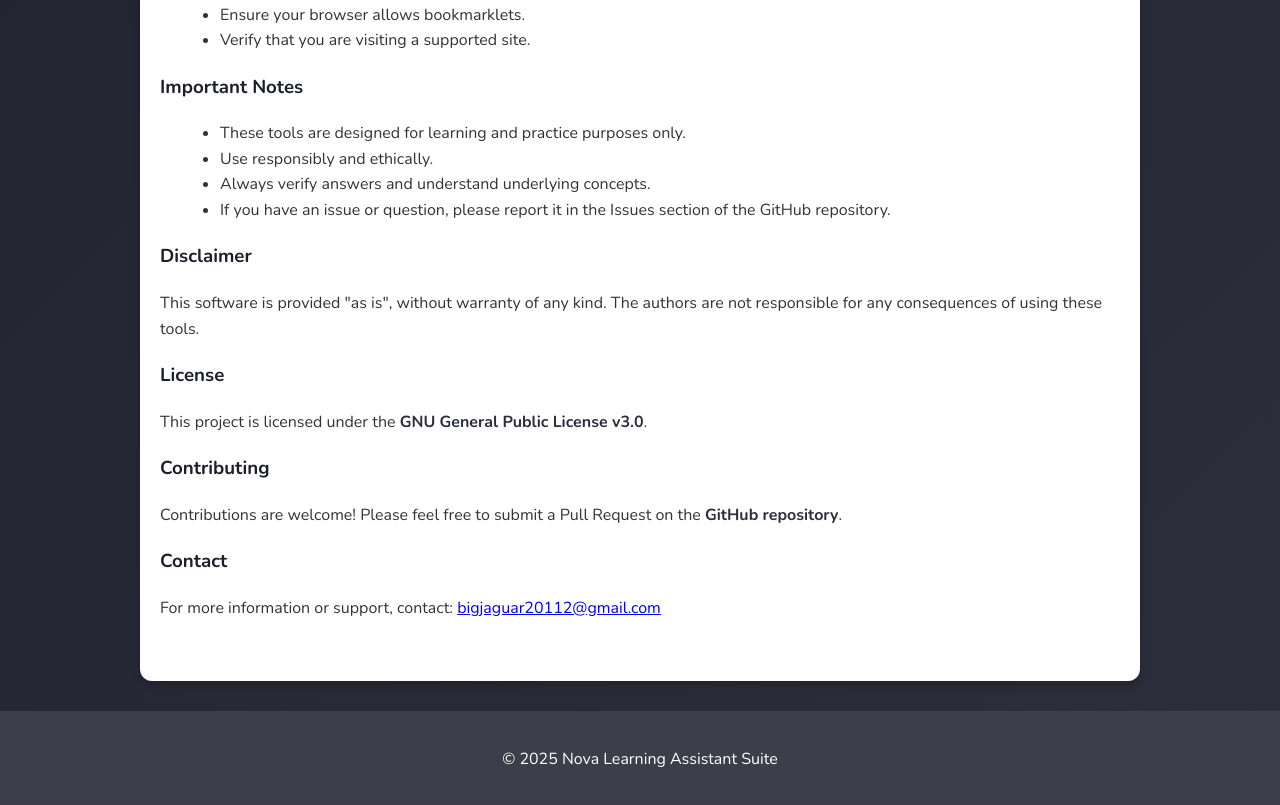
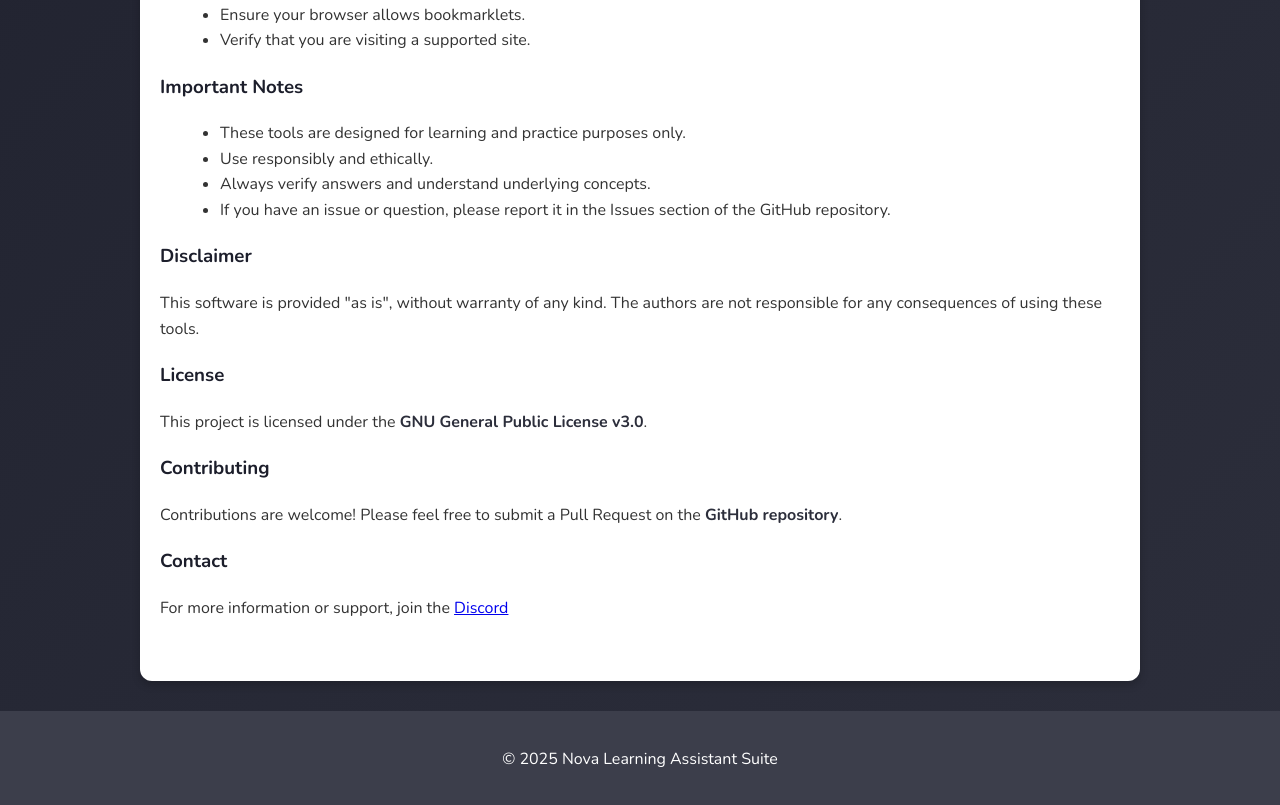
Before and after one commit to Cpmjaguar1234/nova, a plain HTML site: page index.html in a window 1280 px wide. Shown: the part 1459-2264 px from the top of the page. Drawn offline with nearby package versions, Linux system fonts and the light colour scheme.

Commit message:
Update index.html

```diff
--- a/index.html
+++ b/index.html
@@ -170,7 +170,7 @@
       <p>Contributions are welcome! Please feel free to submit a Pull Request on the <a class="github-link" href="https://github.com/cpmjaguar1234/nova" target="_blank">GitHub repository</a>.</p>
 
       <h3>Contact</h3>
-      <p>For more information or support, contact: <a href="mailto:bigjaguar20112@gmail.com">bigjaguar20112@gmail.com</a></p>
+      <p>For more information or support, join the <a href="https://discord.gg/wP35JwQgns">Discord</a></p>
     </section>
   </div>
 
```
